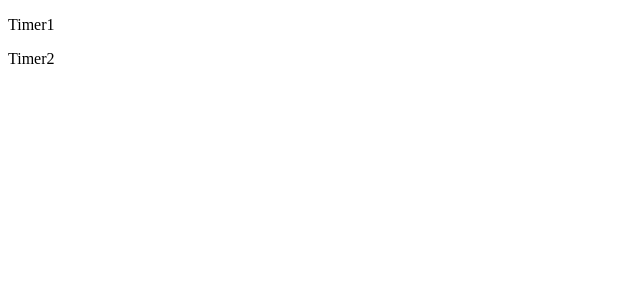
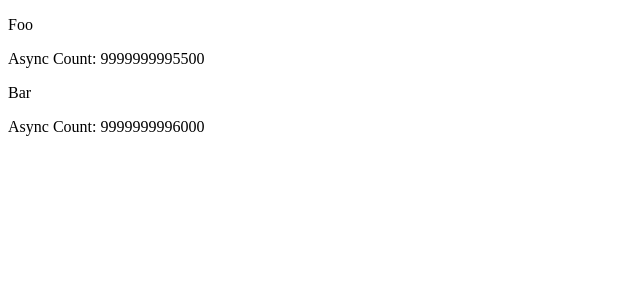
Before and after one commit to deli-nik/awesome-multi-timer, an Angular app in the folder awesome-multi-timer/: page / in a window 1280 px wide. Shown: the top 300 px of the page, without its empty margins (0-640 px from the left). Built offline with nearby package versions, Linux system fonts and the light colour scheme.

Commit message:
Basic countdown with custom interval.
Co-authored-by: Nik Adli Hakimi <adli89@gmail.com>

```diff
--- a/awesome-multi-timer/package.json
+++ b/awesome-multi-timer/package.json
@@ -19,6 +19,7 @@
     "@angular/platform-browser-dynamic": "~12.1.0-",
     "@angular/router": "~12.1.0-",
     "rxjs": "~6.6.0",
+    "timespan": "^2.3.0",
     "tslib": "^2.2.0",
     "zone.js": "~0.11.4"
   },
--- a/awesome-multi-timer/src/app/app.component.html
+++ b/awesome-multi-timer/src/app/app.component.html
@@ -1,3 +1,3 @@
-<div *ngFor="let title of timerViews">
-  <app-add-timer-view [timerTitle]="title" ></app-add-timer-view>
+<div *ngFor="let timer of timerViews">
+  <app-add-timer-view [timerConfig]="timer" ></app-add-timer-view>
 </div>
--- a/awesome-multi-timer/src/app/app.component.ts
+++ b/awesome-multi-timer/src/app/app.component.ts
@@ -1,4 +1,6 @@
 import { Component } from '@angular/core';
+import { TimeDisplay } from './models/time-display';
+import { TimerConfig } from './models/timer-config';
 
 @Component({
   selector: 'app-root',
@@ -6,6 +8,6 @@ import { Component } from '@angular/core';
   styleUrls: ['./app.component.scss']
 })
 export class AppComponent {
-  timerViews = ['Timer1', 'Timer2'];
+  timerViews: TimerConfig[] = [new TimerConfig({} as TimeDisplay, 'Foo', 500), new TimerConfig({} as TimeDisplay, 'Bar', 1000)];
   title = 'awesome-multi-timer';
 }
--- a/awesome-multi-timer/src/app/components/add-timer-view/add-timer-view.component.html
+++ b/awesome-multi-timer/src/app/components/add-timer-view/add-timer-view.component.html
@@ -1 +1,2 @@
-<p>{{timerTitle}}</p>
+<p>{{timerConfig.label}}</p>
+<p>Async Count: {{asyncNumber | async}}</p>
--- a/awesome-multi-timer/src/app/components/add-timer-view/add-timer-view.component.ts
+++ b/awesome-multi-timer/src/app/components/add-timer-view/add-timer-view.component.ts
@@ -1,4 +1,9 @@
-import { Component, OnInit, ChangeDetectionStrategy, Input } from '@angular/core';
+import { Component, OnInit, ChangeDetectionStrategy, Input, OnDestroy } from '@angular/core';
+import { interval, Observable, Subscription } from 'rxjs';
+import { map } from 'rxjs/operators';
+import { ConvertMsToTimeDisplay, ConvertTimeDisplayToMs } from '../../functions/time-util';
+import { TimeDisplay } from '../../models/time-display';
+import { TimerConfig } from '../../models/timer-config';
 
 @Component({
   selector: 'app-add-timer-view',
@@ -9,10 +14,15 @@ import { Component, OnInit, ChangeDetectionStrategy, Input } from '@angular/core
 export class AddTimerViewComponent implements OnInit {
 
   @Input()
-  timerTitle = '';
+  timerConfig!: TimerConfig;
 
-  constructor() { }
+  asyncNumber!: Observable<number>;
+
+  constructor() {
+  }
 
   ngOnInit(): void {
+    const initialTime = ConvertTimeDisplayToMs(this.timerConfig.countdownTime);
+    this.asyncNumber = interval(this.timerConfig.countdownIntervalInMs).pipe(map(seq => initialTime - (seq * this.timerConfig.countdownIntervalInMs)));
   }
 }
--- /dev/null
+++ b/awesome-multi-timer/src/app/functions/time-util.ts
@@ -0,0 +1,23 @@
+import { TimeDisplay } from "../models/time-display";
+
+export function ConvertMsToTimeDisplay(totalMilliseconds: number): TimeDisplay {
+    let day, hour, minute, second, millisecond;
+    millisecond = totalMilliseconds % 1000;
+    second = Math.floor(totalMilliseconds / 1000);
+    minute = Math.floor(second / 60);
+    second = second % 60;
+    hour = Math.floor(minute / 60);
+    minute = minute % 60;
+    day = Math.floor(hour / 24);
+    hour = hour % 24;
+    return {
+      hour,
+      minute,
+      second,
+      millisecond
+    } as TimeDisplay;
+}
+
+export function ConvertTimeDisplayToMs(timeDisplay: TimeDisplay): number {
+  return 10000000000000;
+}
--- /dev/null
+++ b/awesome-multi-timer/src/app/models/time-display.ts
@@ -0,0 +1,6 @@
+export interface TimeDisplay {
+  hour: number;
+  minute: number;
+  second: number;
+  millisecond: number;
+}
--- /dev/null
+++ b/awesome-multi-timer/src/app/models/timer-config.ts
@@ -0,0 +1,13 @@
+import { TimeDisplay } from "./time-display";
+
+export class TimerConfig {
+  countdownTime: TimeDisplay;
+  countdownIntervalInMs: number;
+  label: string;
+
+  constructor(countdownTime: TimeDisplay, label: string, countdownIntervalInMs = 100) {
+    this.countdownTime = countdownTime;
+    this.label = label;
+    this.countdownIntervalInMs = countdownIntervalInMs;
+  }
+}
```
Also changed, not shown: 1 other file (tests, documents, lock files or other folders).
